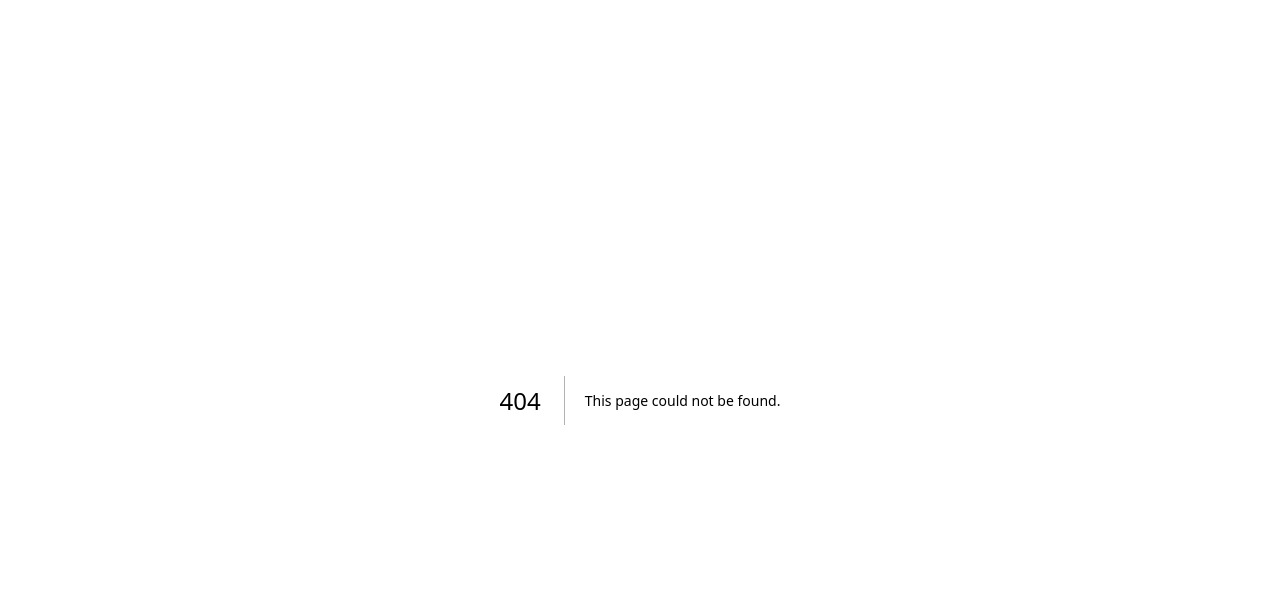
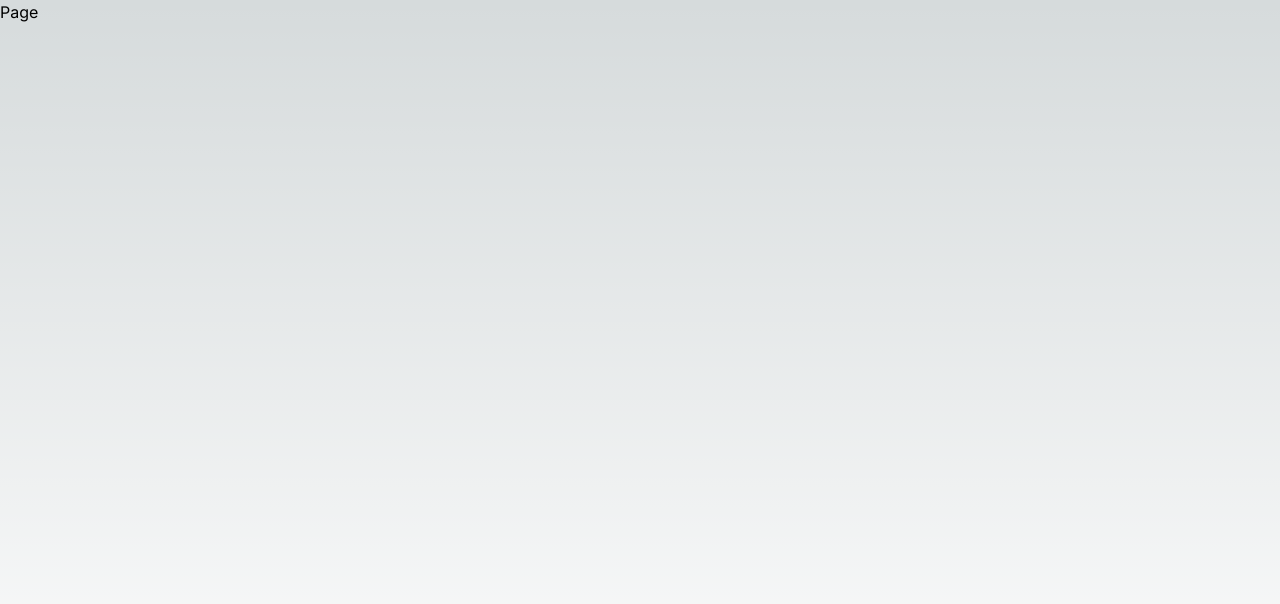
Before and after one commit to BoxedFruits/KaijuKata, a Next.js app: page /ethereum_lessons in a window 1280 px wide. Before the commit this address had no page. Shown: the top 604 px of the page. Built offline with nearby package versions, Linux system fonts and the light colour scheme.

Commit message:
add page for ethereum

```diff
--- /dev/null
+++ b/app/ethereum_lessons/page.tsx
@@ -0,0 +1,5 @@
+const Page = () => {
+  return(<div>Page</div>)
+}
+
+export default Page;
```
